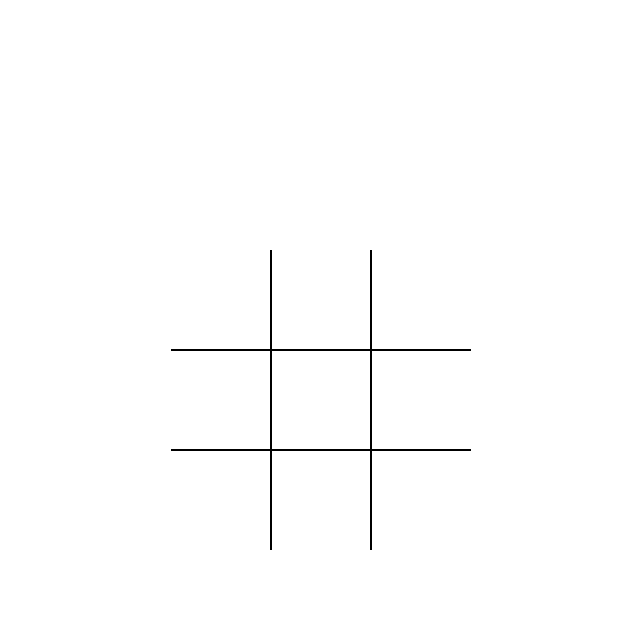
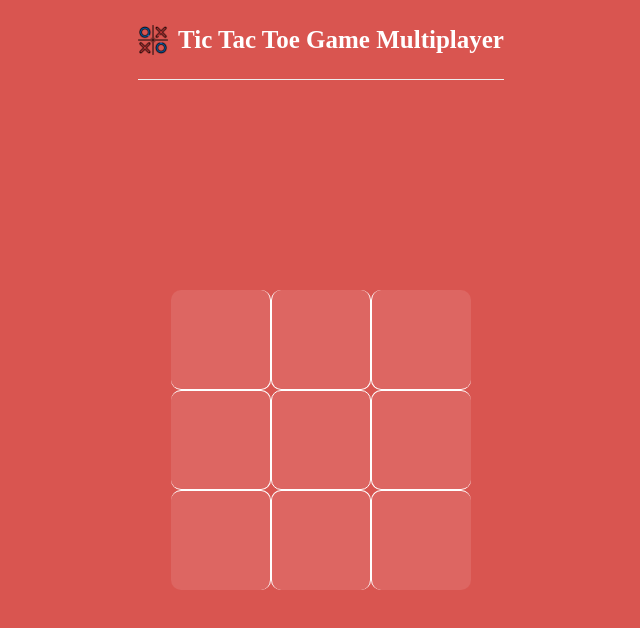
Before and after one commit to Abrish-b/Portfolio---Tic-Tac-Toe-Multiplayer, a plain HTML site: page index.html in a window 1280 px wide. Shown: the whole page, without its empty margins (319-959 px from the left). Drawn offline with Linux system fonts and the light colour scheme.

Commit message:
UI tweeks

```diff
--- a/index.html
+++ b/index.html
@@ -5,10 +5,15 @@
     <meta http-equiv="X-UA-Compatible" content="IE=edge">
     <meta name="viewport" content="width=device-width, initial-scale=1.0">
     <link rel="stylesheet" href="style.css">
+    <link rel="shortcut icon" href="pics/1021366.png" type="image/x-icon">
     <script src="script.js" defer></script>
     <title>Tic_Tac_Toe - Multiplayer</title>
 </head>
 <body>
+    <header>
+        <img src="pics/1021366.png" alt="Tic Tac Tore">
+        <h1>Tic Tac Toe Game Multiplayer</h1>
+    </header>
     <div class="board" id="board">
         <div class="cell" data-cell></div>
         <div class="cell" data-cell></div>
--- a/style.css
+++ b/style.css
@@ -10,14 +10,42 @@
 }
 
 body{
+    font-family: 'ArialRounded';
+    font-weight: 300;
     margin: 0;
+    display: flex;
+    flex-flow: column wrap;
+    justify-content: center;
+    align-items: center;
+    background-color: #D95550;
+    color: white;
+}
+
+header{
+    /* width: 100vw; */
+    height: 10vh;
+    display: flex;
+    align-items: center;
+    justify-content: center;
+    border-bottom: 1px solid #eee ;
+}
+header img{
+    width: 30px;
+    height: 30px;
+    box-sizing: cover;
+
+}
+
+header h1{
+    font-size: 25px;
+    padding-left: 10px;
 }
 
 /* define board */
 
 .board{
     width: 100vw;
-    height: 100vh;
+    height: 90vh;
     display: grid;
     justify-content: center;
     align-content: center;
@@ -27,14 +55,16 @@ body{
 /* define cells */
 
 .cell{
+    background-color: #DD6662;
     position: relative;
     width: var(--cell-size);
     height: var(--cell-size);
-    border: 1px solid black;
+    border: 1px solid white;
     display: flex;
     justify-content: center;
     align-items: center;
     cursor: pointer;
+    border-radius: 10%;
 }
 
 /* border-top remove */
@@ -67,7 +97,7 @@ body{
 }
 .board.x .cell:not(.x):not(.o):hover::before,
 .board.x .cell:not(.x):not(.o):hover::after{
-    background-color: lightgray;
+    background-color: lightgray;;
 }
 .cell.x::before,.cell.x::after,
 .board.x .cell:not(.x):not(.o):hover::before,
@@ -88,10 +118,10 @@ body{
 
 /* create a circle  */
 .cell.o::before{
-    background-color: black;
+    background-color: whitesmoke;
 }
 .board.o .cell:not(.x):not(.o):hover::before{
-    background-color: lightgrey;
+    background-color: lightgray;
 }
 
 .cell.o::before,.cell.o::after,
@@ -110,7 +140,7 @@ body{
 .cell.o::after,.board.o .cell:not(.o):not(.x):hover::after{
     width: calc(var(--mark-size)*0.7);
     height: calc(var(--mark-size)*0.7);
-    background-color: white;
+    background-color: #DD6662;
 }
 
 /* avoid clicks on elemnts */
```
Also changed, not shown: pics/1021366.png (added).
